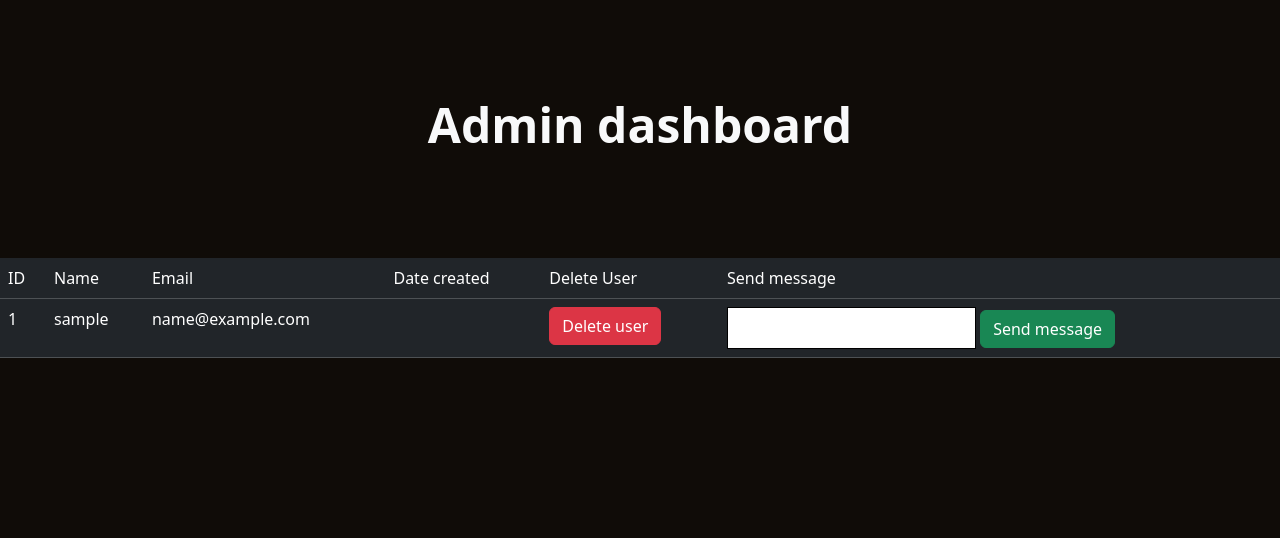
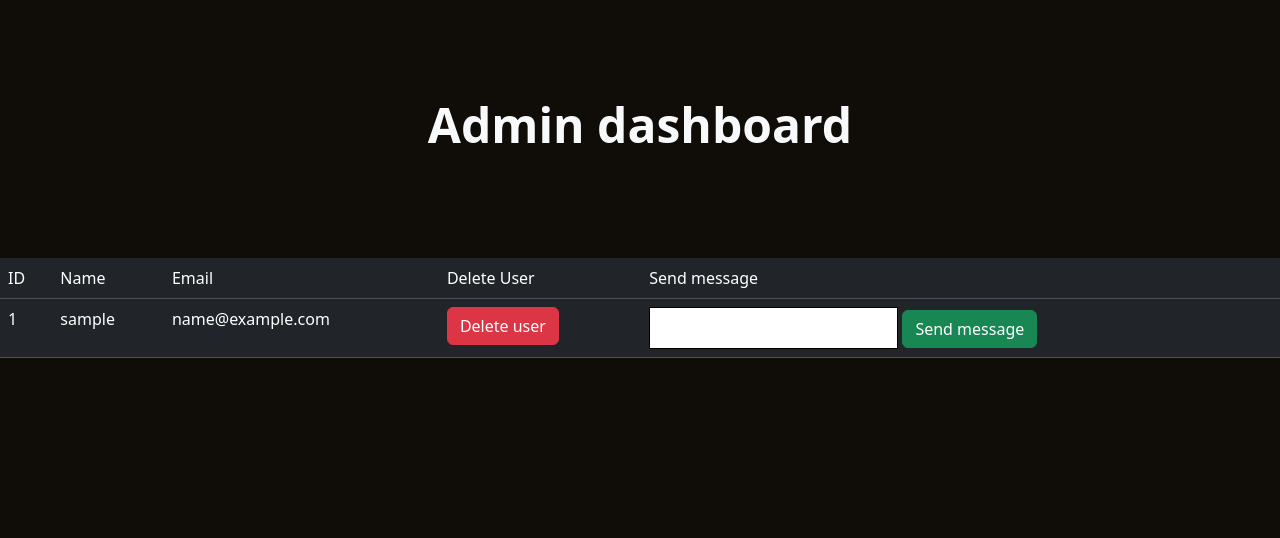
Before and after one commit to DEENUU1/Flask-Movie-Similar-TO, a Flask app: page /admin in a window 1280 px wide. Shown: the part 56-594 px from the top of the page. Run offline with Flask 3, Linux system fonts and the light colour scheme; the visitor is signed in with stand-in values (Sample User, id 1); data comes from the database, SQL or seed files in the repository; some libraries are stand-ins or nearby versions.

Commit message:
Main.py modification

```diff
--- a/similar_movies/templates/admin.html
+++ b/similar_movies/templates/admin.html
@@ -21,7 +21,6 @@
             <td>ID</td>
             <td>Name</td>
             <td>Email</td>
-            <td>Date created</td>
             <td>Delete User</td>
             <td>Send message</td>
         </tr>
@@ -32,7 +31,6 @@
             <td>{{user.id}}</td>
             <td>{{user.username}}</td>
             <td>{{user.email}}</td>
-            <td>{{user.date_created}}</td>
             <td>
                 <form action="{{ url_for('auth.delete_user', id=user.id) }}" method="POST">
                     <button class="btn btn-danger" type="submit">Delete user</button>
```
Also changed, not shown: main.py (renamed from similar_movies/main.py).
